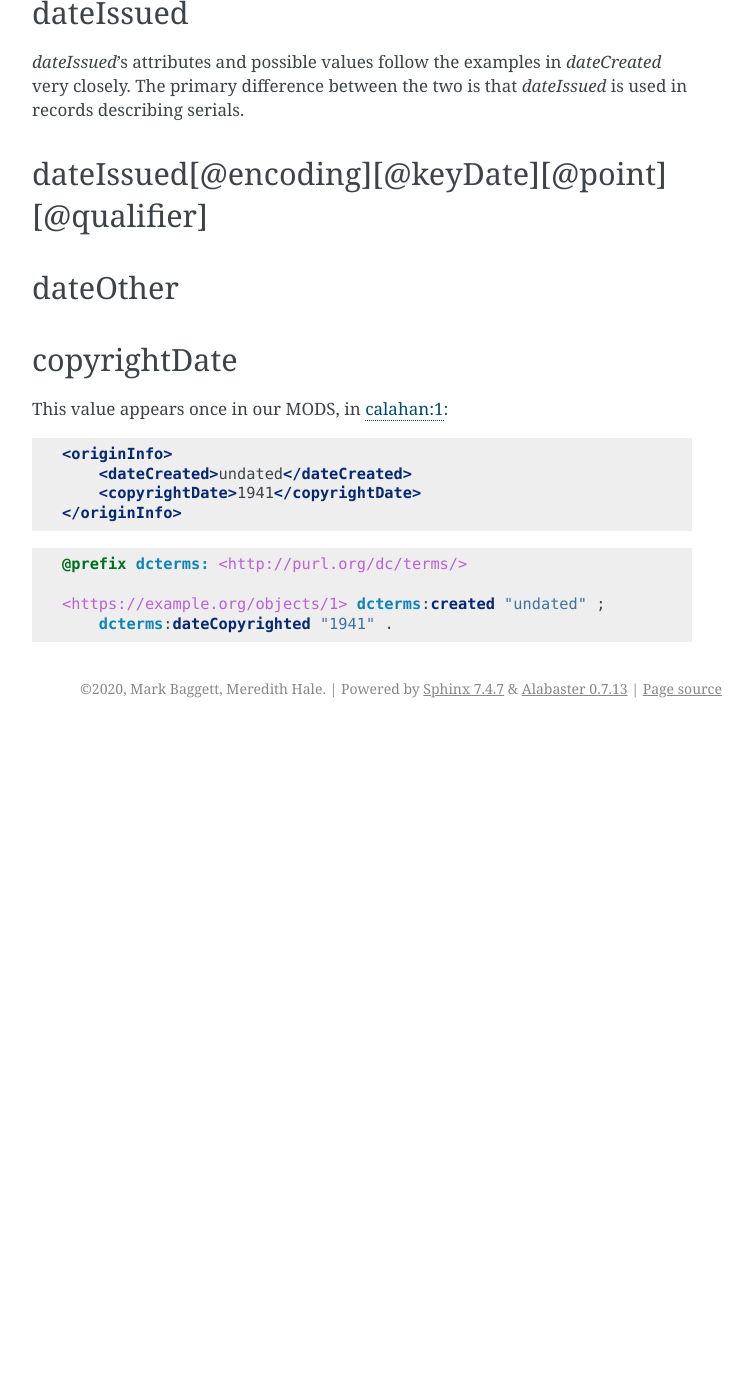
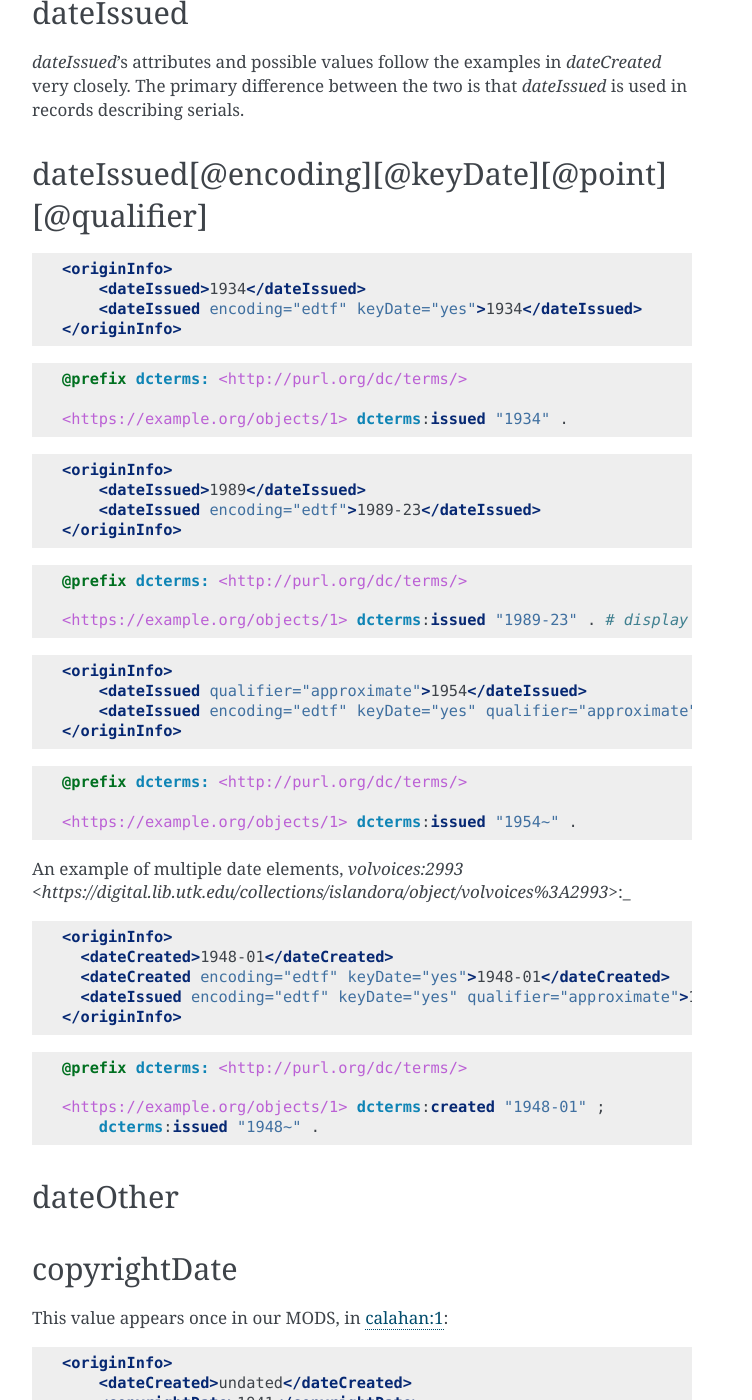
Before and after one commit to UTKcataloging/mods_to_rdf, a Sphinx documentation site: the page built from docs/source/top_level_elements/originInfo_dates.rst, in a window 1280 px wide and 1400 px high, scrolled down 2850 px. Shown: the whole window, without its empty margins (388-1140 px from the left). Built offline with Sphinx 7.4.7, drawn with Linux system fonts in a browser that asks for light colours; formulas are drawn with MathJax 3; before the commit the page ends 3578 px from its top, so only the background shows below that.

Commit message:
Additional examples for dateIssued.

```diff
--- a/docs/source/top_level_elements/originInfo_dates.rst
+++ b/docs/source/top_level_elements/originInfo_dates.rst
@@ -152,6 +152,61 @@ dateIssued
 dateIssued[@encoding][@keyDate][@point][@qualifier]
 ---------------------------------------------------
 
+.. code-block:: xml
+
+    <originInfo>
+        <dateIssued>1934</dateIssued>
+        <dateIssued encoding="edtf" keyDate="yes">1934</dateIssued>
+    </originInfo>
+
+.. code-block:: turtle
+
+    @prefix dcterms: <http://purl.org/dc/terms/>
+
+    <https://example.org/objects/1> dcterms:issued "1934" .
+
+.. code-block:: xml
+
+    <originInfo>
+        <dateIssued>1989</dateIssued>
+        <dateIssued encoding="edtf">1989-23</dateIssued>
+    </originInfo>
+
+.. code-block:: turtle
+
+    @prefix dcterms: <http://purl.org/dc/terms/>
+
+    <https://example.org/objects/1> dcterms:issued "1989-23" . # display as 'Spring, 1989'
+
+.. code-block:: xml
+
+    <originInfo>
+        <dateIssued qualifier="approximate">1954</dateIssued>
+        <dateIssued encoding="edtf" keyDate="yes" qualifier="approximate">1954</dateIssued>
+    </originInfo>
+
+.. code-block:: turtle
+
+    @prefix dcterms: <http://purl.org/dc/terms/>
+
+    <https://example.org/objects/1> dcterms:issued "1954~" .
+
+An example of multiple date elements, `volvoices:2993 <https://digital.lib.utk.edu/collections/islandora/object/volvoices%3A2993>`:_
+
+.. code-block:: xml
+
+    <originInfo>
+      <dateCreated>1948-01</dateCreated>
+      <dateCreated encoding="edtf" keyDate="yes">1948-01</dateCreated>
+      <dateIssued encoding="edtf" keyDate="yes" qualifier="approximate">1948</dateIssued>
+    </originInfo>
+
+.. code-block:: turtle
+
+    @prefix dcterms: <http://purl.org/dc/terms/>
+
+    <https://example.org/objects/1> dcterms:created "1948-01" ;
+        dcterms:issued "1948~" .
 
 dateOther
 ---------
```
